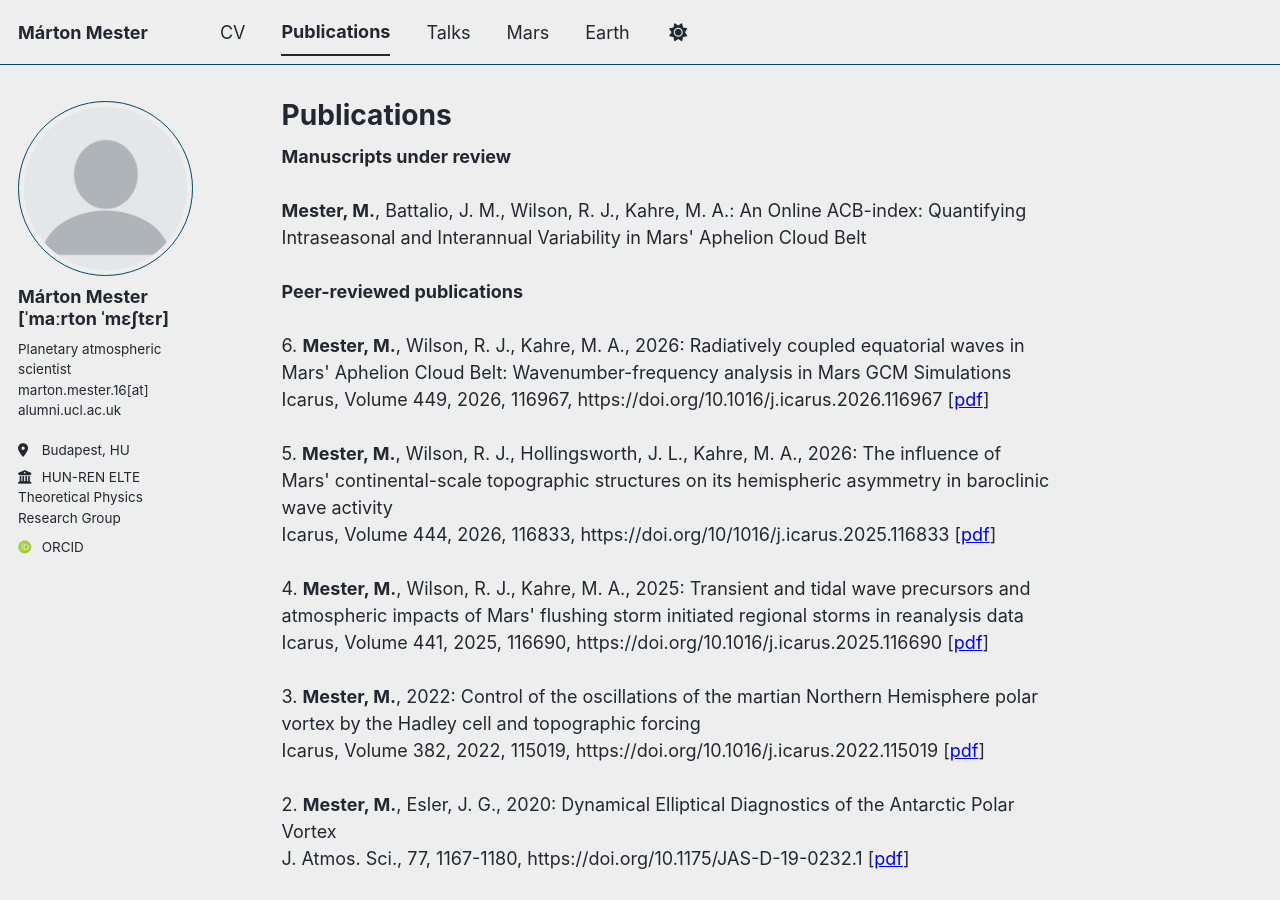
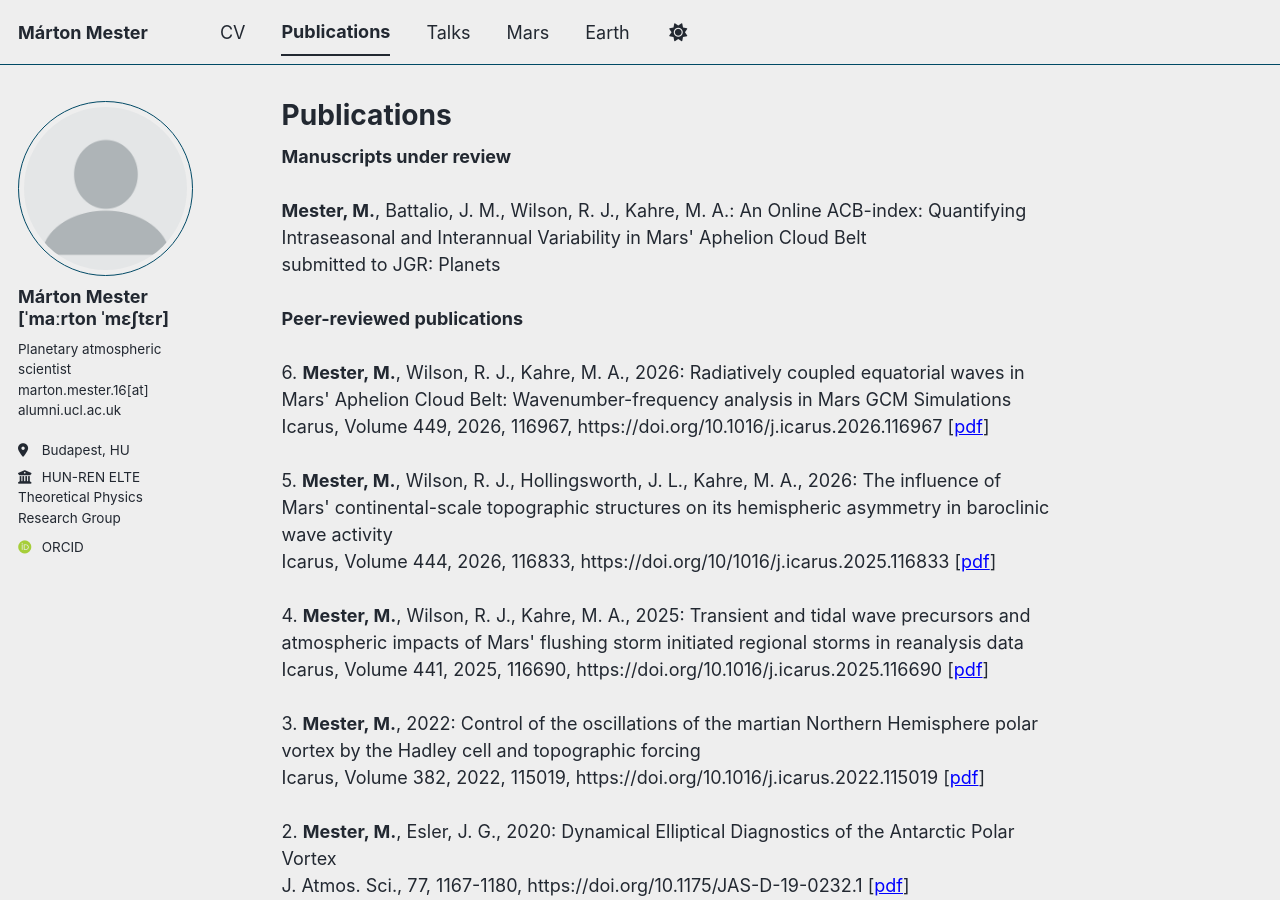
Before and after one commit to thengc6369/thengc6369.github.io, a Jekyll site: the page built from _pages/publications.html, in a window 1280 px wide and 900 px high. Built offline with Jekyll 4.4.1, drawn with Linux system fonts in a browser that asks for light colours; some web fonts are replaced; a script bundle is joined from its source files by our own code; library files that are not in the unit come from our copies.

Commit message:
Update publications.html

```diff
--- a/_pages/publications.html
+++ b/_pages/publications.html
@@ -8,6 +8,7 @@ author_profile: true
 <br>
 <br>
 <b>Mester, M.</b>, Battalio, J. M., Wilson, R. J., Kahre, M. A.: An Online ACB-index: Quantifying Intraseasonal and Interannual Variability in Mars' Aphelion Cloud Belt <br>
+submitted to JGR: Planets <br>
 <br>
 
 
```
